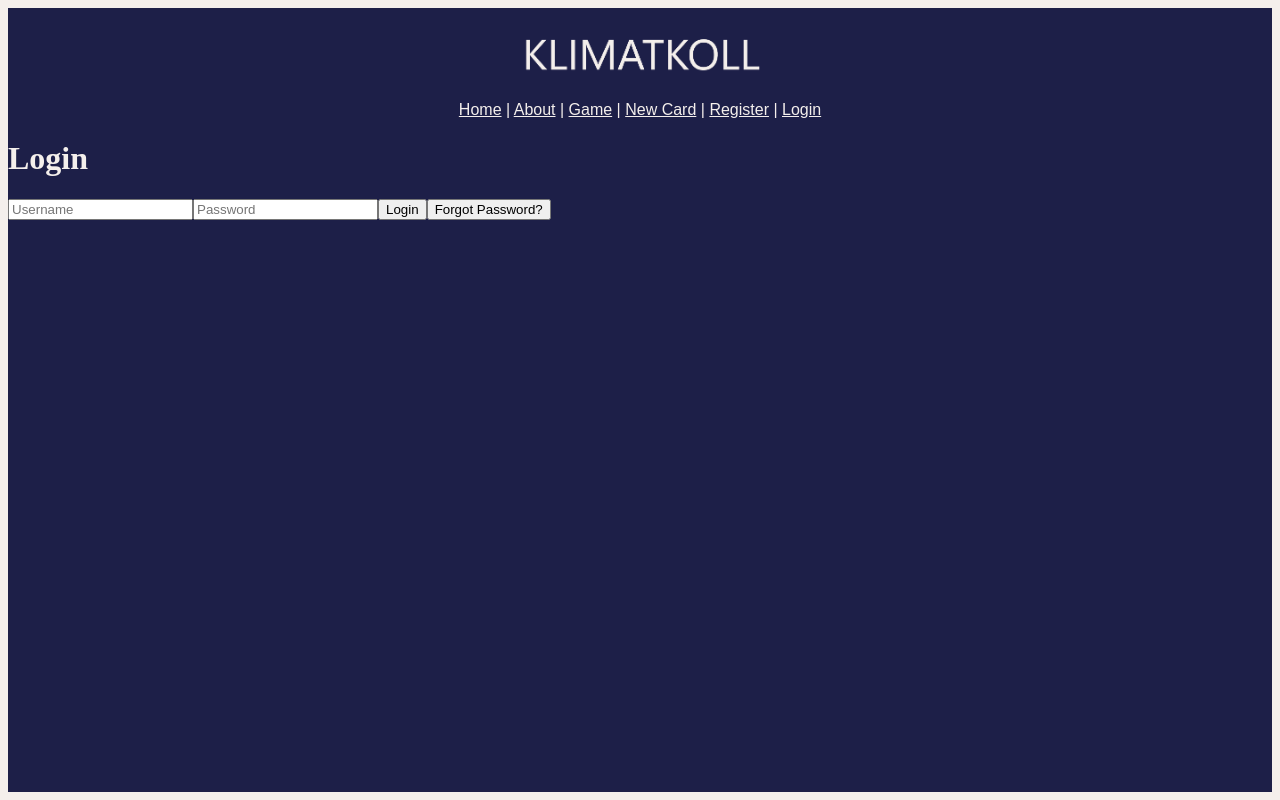
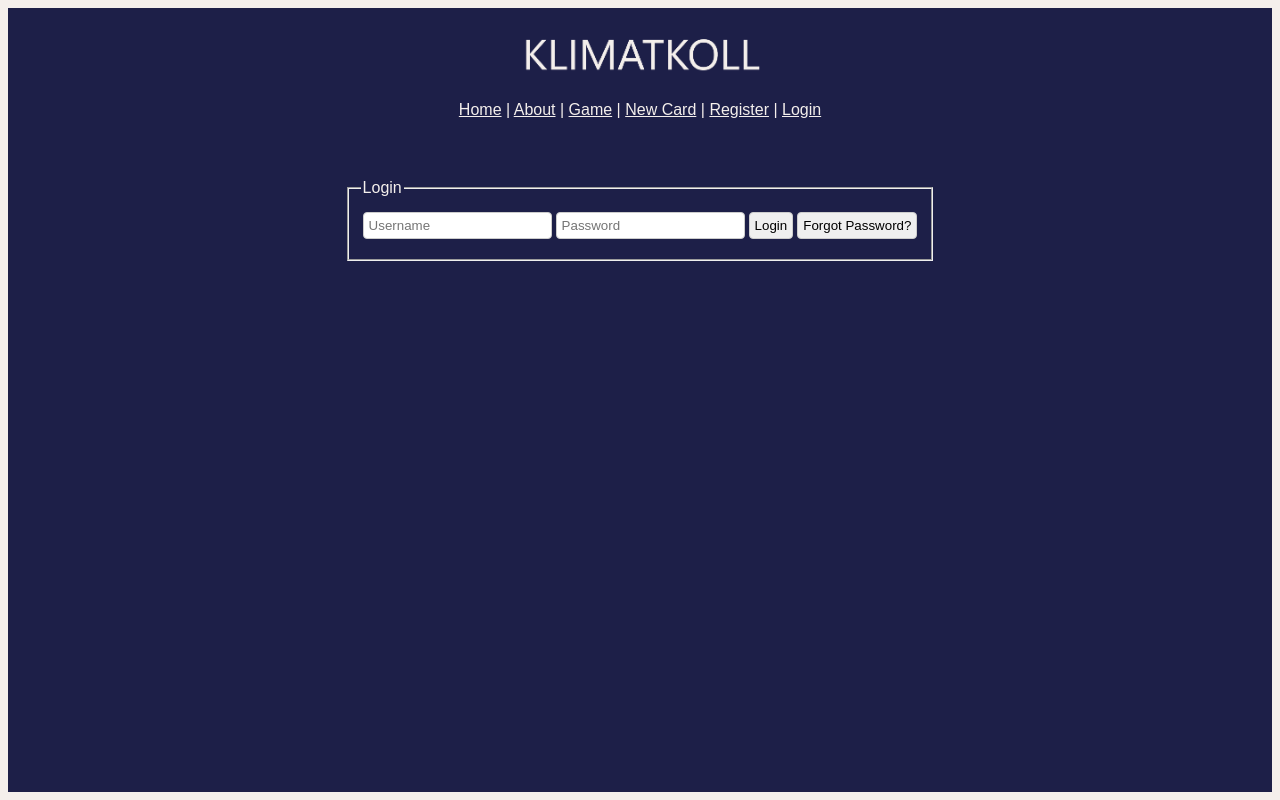
Before and after one commit to ElskeM/CardGameScrum, a Vue app in the folder cardgame_frontend/: page /login in a window 1280 px wide. Built offline with nearby package versions, Linux system fonts and the light colour scheme; what vue-simple-alert would draw is missing.

Commit message:
lite styling på login och register sidan

```diff
--- a/cardgame_frontend/src/views/Login.vue
+++ b/cardgame_frontend/src/views/Login.vue
@@ -1,34 +1,73 @@
 <template>
+  <div class="overall">
     <div id="login">
-    <h1>Login</h1>
-    <input type="text" name="username" v-model="user.username" placeholder="Username" />
-    <input type="password" name="password" v-model="user.password" placeholder="Password" />
+      <form>
+        <fieldset>
+          <legend>Login</legend>
+          <input
+            type="text"
+            name="username"
+            v-model="user.username"
+            placeholder="Username"
+            autocomplete="username"
+          />
+          <input
+            type="password"
+            name="password"
+            v-model="user.password"
+            placeholder="Password"
+            autocomplete="current-password"
+          />
           <button type="button" v-on:click="login()">Login</button>
-    <button type="button" onclick="window.location.href='/ForgotPassword'">Forgot Password?</button>
+          <button
+            type="button"
+            onclick="window.location.href='/ForgotPassword'"
+          >
+            Forgot Password?
+          </button>
+        </fieldset>
+      </form>
+    </div>
   </div>
 </template>
 
 <script>
-import AuthService from '../services/auth.service';
-import User from '../models/User';
+import AuthService from "../services/auth.service";
+import User from "../models/User";
 
 export default {
-    name: 'Login',
+  name: "Login",
   data() {
     return {
-            user: new User("","")
-        }
+      user: new User("", ""),
+    };
   },
   methods: {
     login() {
       AuthService.login(this.user).then(() => this.$router.push("/"));
-        }
-    }
-
-}
+    },
+  },
+};
 </script>
 
 <style scoped>
-
-
+.overall {
+  margin-top: 30px;
+}
+form {
+  display: flex;
+  align-items: center;
+  justify-content: center;
+  font-family: Arial, Helvetica, sans-serif;
+  padding: 30px;
+}
+input,
+button {
+  padding: 5px;
+  border: 1px solid #ccc;
+  border-radius: 4px;
+  margin: 2px;
+  margin-top: 10px;
+  margin-bottom: 10px;
+}
 </style>
--- a/cardgame_frontend/src/views/Register.vue
+++ b/cardgame_frontend/src/views/Register.vue
@@ -1,80 +1,88 @@
 <template>
+  <div class="overall">
     <div class="register">
       <div class="status">
-    <span v-if="showStatus">{{status}}</span>
+        <span v-if="showStatus">{{ status }}</span>
       </div>
-    <form @submit.prevent = "register">
-        <h1>Sign Up</h1>
+      <form @submit.prevent="register">
+        <fieldset>
+          <legend>Register</legend>
           <div class="form">
-            <label>Username</label><br>
-            <input type="text" v-model="user.userName">
+            <label>Username</label><br />
+            <input type="text" v-model="user.userName" />
           </div>
           <div class="form">
-            <label>Email address</label><br>
-            <input type="email" v-model="user.email">
+            <label>Email address</label><br />
+            <input type="email" v-model="user.email" />
           </div>
           <div class="form">
-            <label>Password</label><br>
-            <input type="password" v-model="user.password">
-        </div><br>
+            <label>Password</label><br />
+            <input type="password" v-model="user.password" />
+          </div>
+          <br />
           <button :disabled="isProcessing" type="submit">Sign Up</button>
 
           <p class="forgot-password text-right">
             Already registered
             <router-link to="/login">sign in?</router-link>
           </p>
+        </fieldset>
       </form>
+    </div>
   </div>
 </template>
 
 <script>
-import User from '../models/User';
-import AuthService from '../services/auth.service';
+import User from "../models/User";
+import AuthService from "../services/auth.service";
 
 export default {
-    name: 'register',
+  name: "register",
   data() {
     return {
-            user: new User("",""),
+      user: new User("", ""),
       showStatus: false,
       status: "",
-            isProcessing: false
-        }
+      isProcessing: false,
+    };
   },
   methods: {
-      register(){
-
+    register() {
       this.isProcessing = true;
       this.status = "Registrerar...";
       this.showStatus = true;
-        AuthService.register(this.user).then(()=>{
-          this.status = "Klar. Du kan nu logga in"
+      AuthService.register(this.user)
+        .then(() => {
+          this.status = "Klar. Du kan nu logga in";
         })
-        .catch(()=>{
+        .catch(() => {
           this.status = "Registreringen misslyckades";
           setTimeout(this.reset, 4000);
         });
     },
-      reset(){
+    reset() {
       this.showStatus = false;
       this.isProcessing = false;
-      }
-    }
-}
+    },
+  },
+};
 </script>
 
 <style scoped>
-* {
-    box-sizing: border-box;
-    border-radius: 5px;
-    color:black;
+.overall {
+  margin-top: 20px;
+}
+legend {
+  font-size: 18px;
 }
 input {
-  width: 100%;
-  padding: 12px;
+  width: 97%;
+  padding: 5px;
+  margin-bottom: 15px;
   border: 1px solid #ccc;
   border-radius: 4px;
   resize: vertical;
+  align-content: center;
 }
 label {
   padding: 12px 12px 12px 0;
@@ -85,15 +93,26 @@ label:after {
   display: table;
   clear: both;
 }
-input[type=submit]:hover {
+input[type="submit"]:hover {
   background-color: #45a049;
 }
 
+button {
+  font-family: Arial, Helvetica, sans-serif;
+  font-size: inherit;
+  padding: 5px;
+}
+
 .register {
+  box-sizing: border-box;
+  -moz-box-sizing: border-box;
+  -webkit-box-sizing: border-box;
+  font-family: Arial, Helvetica, sans-serif;
+  align-content: center;
   border-radius: 5px;
-  background-color: #f2f2f2;
-  padding: 20px;
+  padding: 30px;
   width: 25%;
+  margin: auto;
 }
 
 .status {
@@ -101,5 +120,4 @@ input[type=submit]:hover {
   width: 100%;
   height: 1rem;
 }
-
 </style>
```
Also changed, not shown: 1 other file (tests, documents, lock files or other folders). Lines whose indentation alone changed are shown as unchanged.
